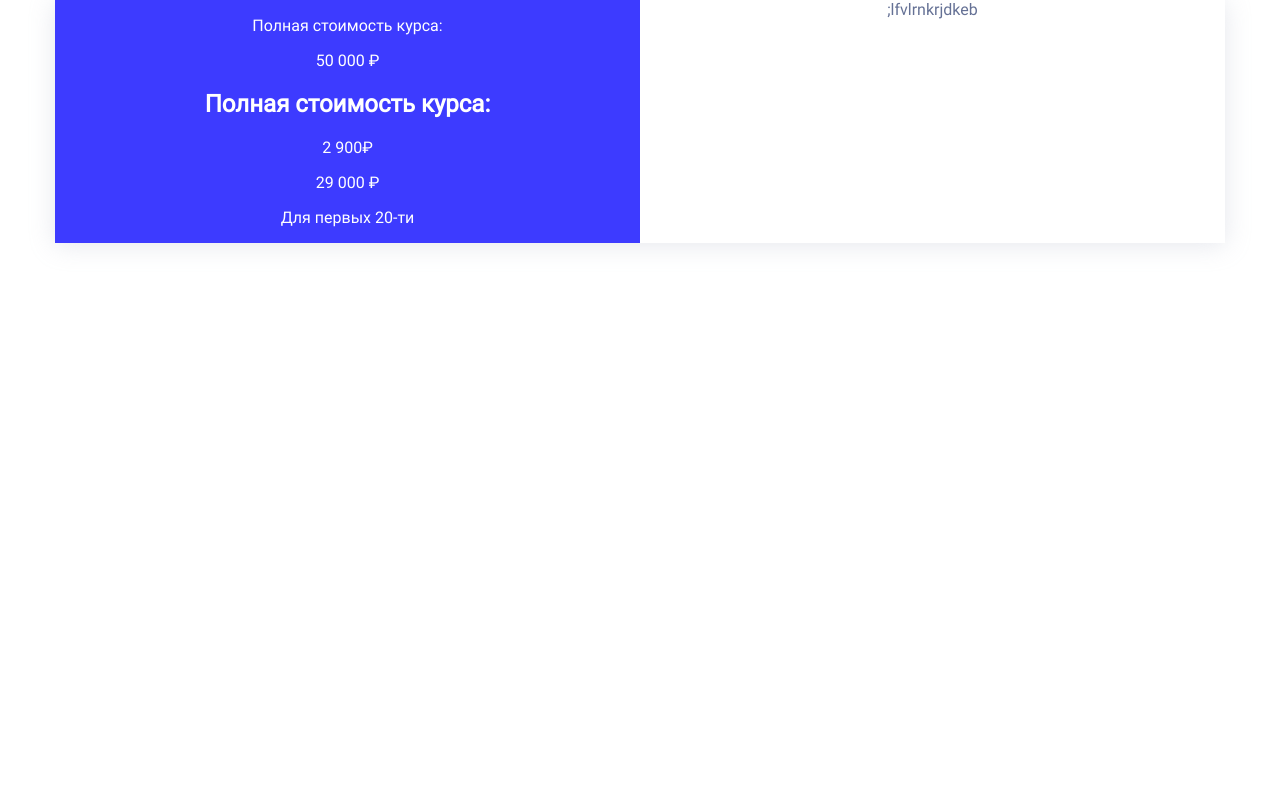
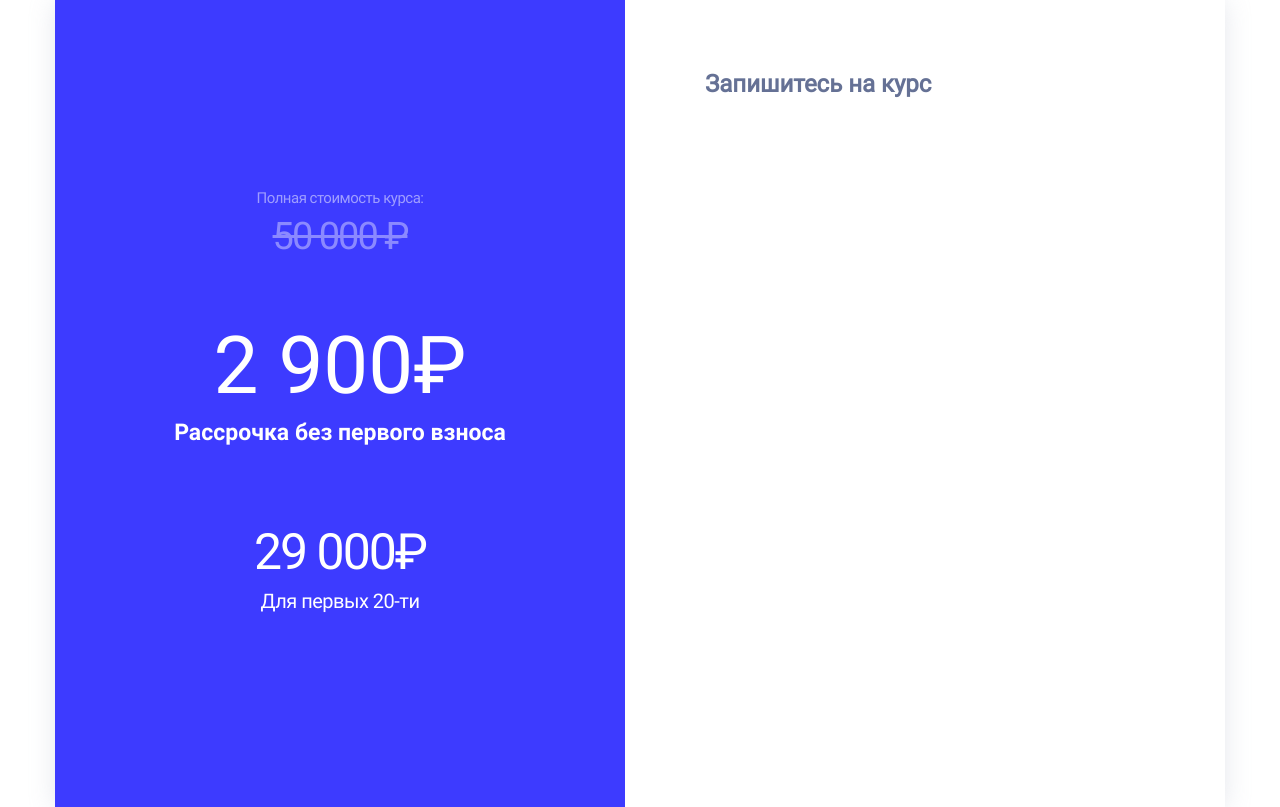
Before and after one commit to lizafalko/hotelLookApp, a React (Create React App) app: page / in a window 1280 px wide. Built offline with nearby package versions, Linux system fonts and the light colour scheme.

Commit message:
added new Banner Component

```diff
--- a/src/App.js
+++ b/src/App.js
@@ -4,7 +4,7 @@ import Banner from './Banner';
 function App() {
   return (
     <div className="app">
-      <Banner />
+      <Banner fullPurchase="50 000" installmentPurchase="2 900" beginnersPurchase="29 000" beginnersNumber="20" />
     </div>
   );
 }
--- a/src/Banner.js
+++ b/src/Banner.js
@@ -1,24 +1,24 @@
 import React from 'react';
 
-export function Banner() {
+export function Banner(props) {
   return (
     <section className="banner">
       <div className="banner__container banner__container_purchase">
-        <div>
-          <p>Полная стоимость курса:</p>
-          <p>50 000 ₽</p>
+        <div className="banner__purchase">
+          <p className="banner__pretext banner__pretext_small">Полная стоимость курса:</p>
+          <p className="banner__pretext banner__pretext_medium">{props.fullPurchase} ₽</p>
         </div>
         <div>
-          <h2>Полная стоимость курса:</h2>
-          <p>2 900₽</p>
+          <h2 className="banner__heading">{props.installmentPurchase}₽</h2>
+          <p className="banner__text">Рассрочка без первого взноса</p>
         </div>
         <div>
-          <p>29 000 ₽</p>
-          <p>Для первых 20-ти</p>
+          <p className="banner__pretext banner__pretext_large">{props.beginnersPurchase}₽</p>
+          <p className="banner__pretext banner__pretext_average">Для первых {props.beginnersNumber}-ти</p>
         </div>
       </div>
       <div className="banner__container banner__container_info">
-        ;lfvlrnkrjdkeb
+        <h2>Запишитесь на курс</h2>
       </div>
     </section>
   );
--- a/src/scss/app.scss
+++ b/src/scss/app.scss
@@ -1,7 +1,6 @@
 .app {
   width: 1170px;
   margin: auto;
-  text-align: center;
   background: silver;
 
   @media (max-width: 1240px) {
--- a/src/scss/blocks/banner.scss
+++ b/src/scss/blocks/banner.scss
@@ -2,21 +2,81 @@
   display: flex;
   justify-content: center;
   max-width: 1170px;
-  max-height: 807px;
+  height: 807px;
   box-shadow: 0px 2px 24px rgba(168, 175, 196, 0.3);
 
   &__container {
+    display: flex;
     width: 585px;
+    padding: 50px;
+    flex-direction: column;
 
     &_purchase {
       background: $color-blue;
       color: $color-white;
+      align-items: center;
+      justify-content: center;
+      text-align: center;
     }
 
     &_info {
       background: $color-white;
       color: $color-grey;
+      padding-left: 80px;
     }
+  }
+
+  &__purchase {
+    margin-bottom: 30px;
+  }
+
+  &__pretext {
+    line-height: 18px;
+
+    &_small {
+      font-size: $font-size-small;
+      letter-spacing: -0.5px;
+      opacity: 0.5;
+    }
+
+    &_medium {
+      font-size: 38px;
+      margin-top: 20px;
+      font-weight: 300;
+      letter-spacing: -2px;
+      text-decoration: line-through;
+      opacity: 0.4;
+    }
+
+    &_large {
+      font-weight: 300;
+      font-size: 50px;
+      letter-spacing: -2px;
+      margin-bottom: 0;
+      line-height: 66px;
+    }
+
+    &_average {
+      font-size: 20px;
+      margin-top: 5px;
+      line-height: 23px;
+      letter-spacing: -0.5px;
+    }
+  }
+
+  &__heading {
+    font-weight: normal;
+    font-size: 80px;
+    margin: 0 auto;
+    line-height: 106px;
+  }
+
+  &__text {
+    font-family: $font-family-bold;
+    font-weight: bold;
+    font-size: 23px;
+    line-height: 27px;
+    margin-top: 0;
   }
 
   @media (max-width: 1000px) {
@@ -30,8 +90,8 @@
 
   @media (max-width: 460px) {
     &__heading {
-      font-size: 30px;
-      line-height: 32px;
+      font-size: 56px;
+      line-height: 74px;
     }
   }
 }
--- a/src/scss/vars.scss
+++ b/src/scss/vars.scss
@@ -2,5 +2,6 @@ $font-family-primary: Roboto, -apple-system, BlinkMacSystemFont, 'Segoe UI', 'Ro
 $font-family-bold: 'Roboto Bold', -apple-system, BlinkMacSystemFont, 'Segoe UI', 'Roboto', 'Helvetica Neue', sans-serif;
 $font-family-monospace: source-code-pro, Menlo, Monaco, Consolas, 'Courier New', monospace;
 
-$font-size-medium: 23px;
+$font-size-large: 50px;
+$font-size-medium: 20px;
 $font-size-small: 15px;
```
Also changed, not shown: 1 other file (tests, documents, lock files or other folders).
